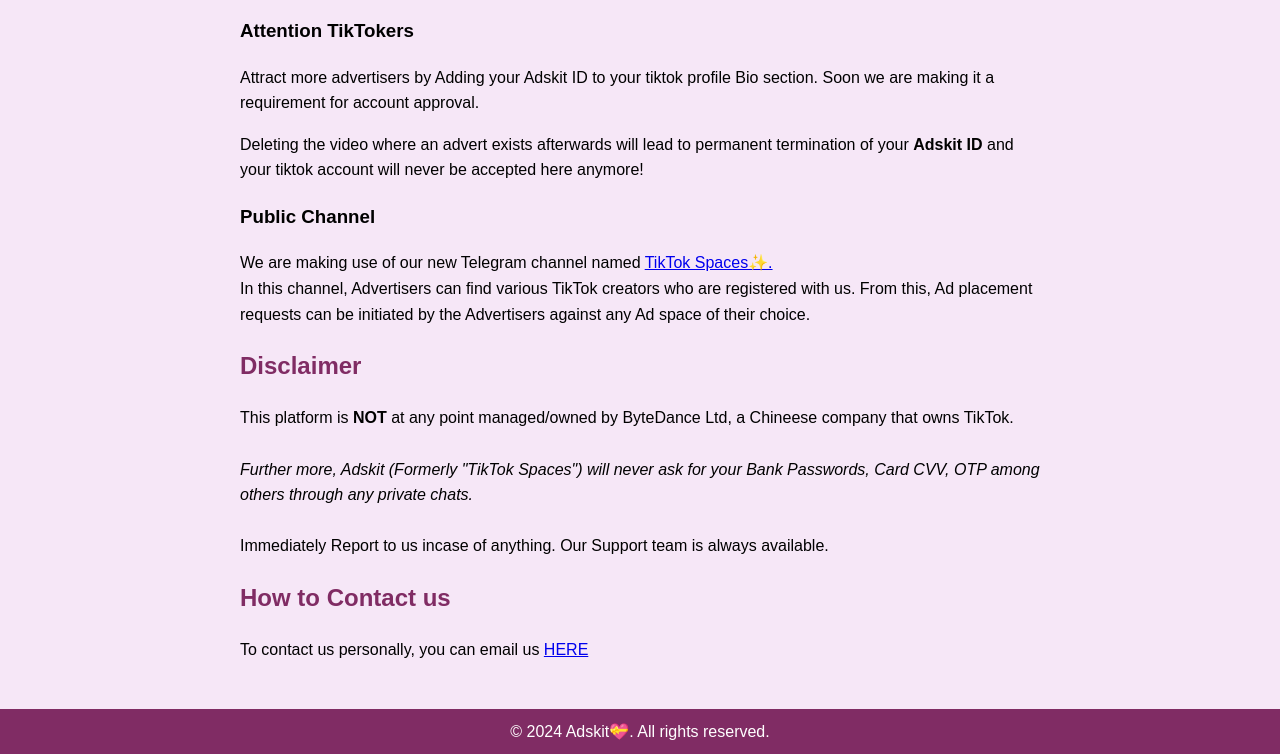
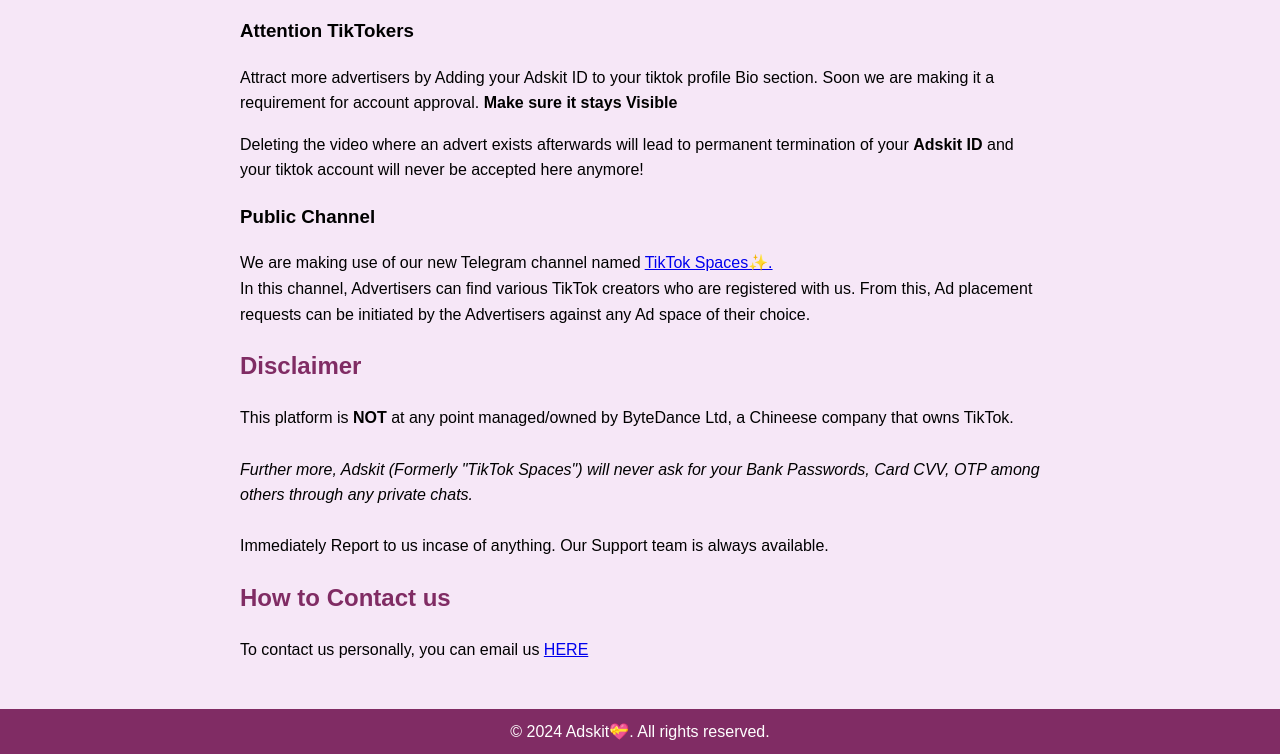
Before and after one commit to Lordsniffer22/documentacion, a plain HTML site: page index.html in a window 1280 px wide. Shown: the part 1734-2488 px from the top of the page. Drawn offline with Linux system fonts and the light colour scheme.

Commit message:
Update index.html

```diff
--- a/index.html
+++ b/index.html
@@ -100,7 +100,7 @@
         <h2>How the platform Works</h2>
         <p>Our Platform uses a friendly bot that manages both a TikTok content creator and Advertisers.<br><strong>== [Advertisers]</strong> to <strong>[AdsKit]</strong> & finally to <strong> [TikToker] ==</strong><br><br><b>#1.</b> An advertiser Requests to have his/her advert placed in a TikToker's next video. The bot inboxes him/her with the instructions on how to submit the Advert to Adskit.<br><br><b>#2.</b> Adskit reviews the Advert upon recieving it and if the advert meets the standards, an Ad placement request is sent to the Tiktoker informing him/her of the deal.<br><br><b>#3.</b> A user has the right to accept or Decline the Ad placement request. If he/she accepts to take the deal, the TikToker is expected to make a video in any way he likes, making sure the Advert is included in the video.<br><br><b>#4.</b>  The Tiktoker then submits a link to the already uploaded video to Adskit. If we confirm the advert is there as the advertiser asked, we then make a payment to the tiktoker's account.</p>
         <h3>Attention TikTokers</h3>
-        <p>Attract more advertisers by Adding your Adskit ID to your tiktok profile Bio section. Soon we are making it a requirement for account approval.</p>
+        <p>Attract more advertisers by Adding your Adskit ID to your tiktok profile Bio section. Soon we are making it a requirement for account approval. <strong>Make sure it stays Visible</strong> </p>
         <p>Deleting the video where an advert exists afterwards will lead to permanent termination of your <b>Adskit ID</b> and your tiktok account will never be accepted here anymore!</p>
         <h3>Public Channel</h3>
         <p>We are making use of our new Telegram channel named <a href="https://t.me/adskity">TikTok Spaces✨.</a><br>In this channel, Advertisers can find various TikTok creators who are registered with us. From this, Ad placement requests can be initiated by the Advertisers against any Ad space of their choice.</p>
```
